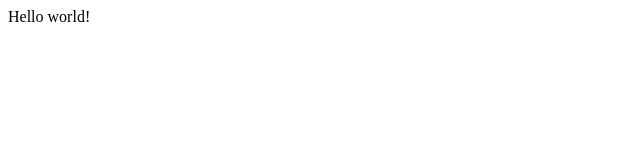
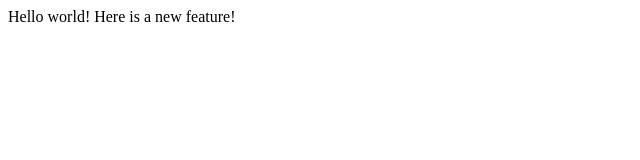
Before and after one commit to Charlesrodrigue/lecture1, a plain HTML site: page index.html in a window 1280 px wide. Shown: the whole page, without its empty margins (0-640 px from the left). Drawn offline with Linux system fonts and the light colour scheme.

```diff
--- a/index.html
+++ b/index.html
@@ -6,7 +6,7 @@
 </head>
 
 <body>
-    Hello world!
+    Hello world! Here is a new feature!
 </body>
 
 </html>
```
